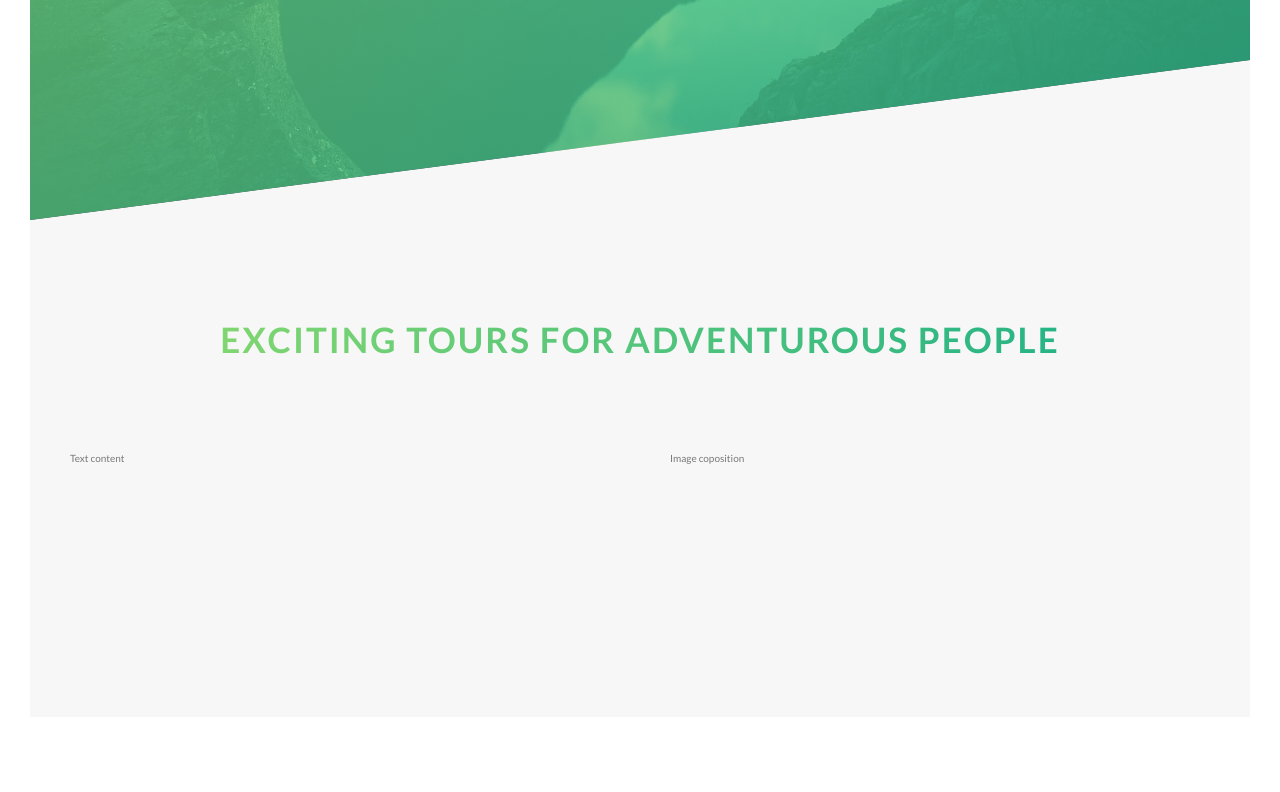
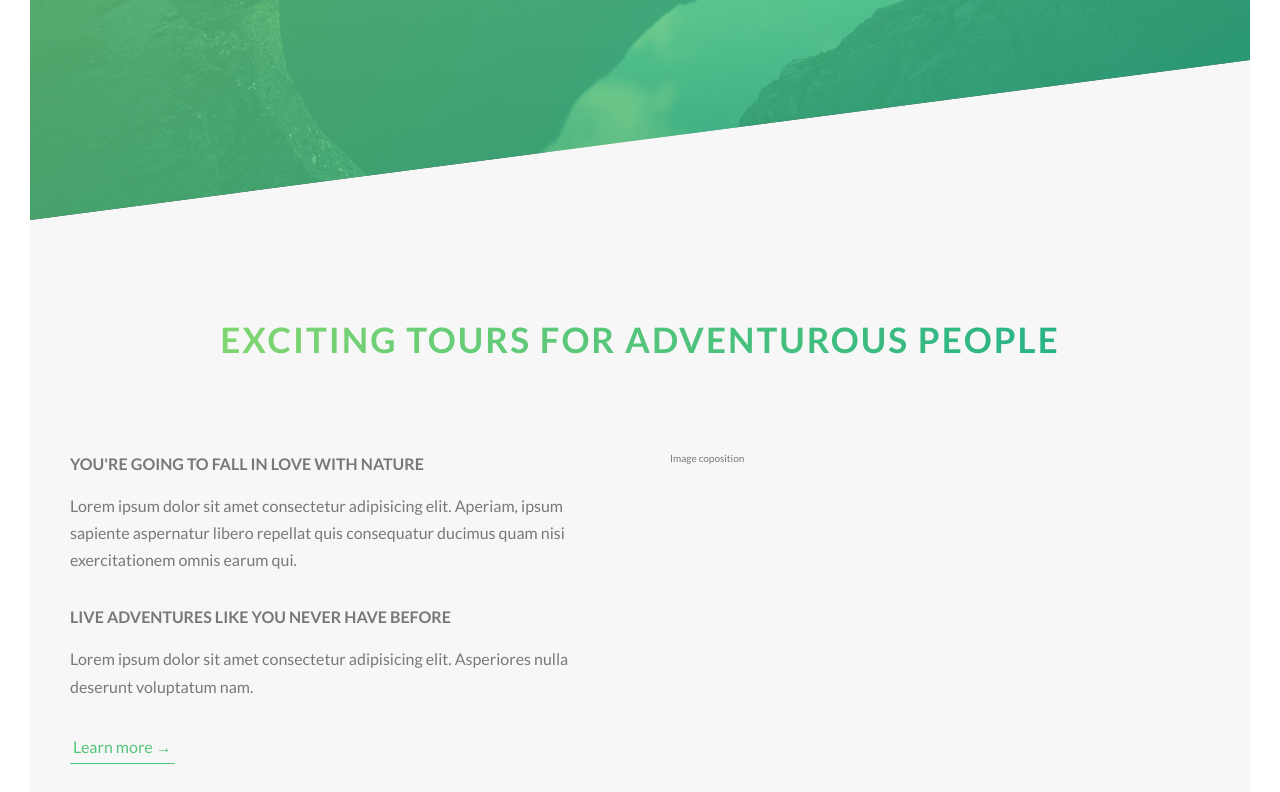
Before and after one commit to iivic17/landing-page--natours, a website: page index.html in a window 1280 px wide. Shown: the part 570-1362 px from the top of the page. Before the commit the page ends 1317 px from the top, so only its background shows below. Drawn offline with Linux system fonts and the light colour scheme.

Commit message:
Building the about section update

```diff
--- a/index.html
+++ b/index.html
@@ -24,7 +24,7 @@
 			</div>
 
 			<div class="header__text-box">
-				<h1 class="heading-primary u-margin-bottom-6">
+				<h1 class="heading-primary u-margin-bottom-ml">
 					<span class="heading-primary--main">Outdoors</span>
 					<span class="heading-primary--sub"
 						>is where life happens</span
@@ -39,14 +39,32 @@
 
 		<main>
 			<section class="section-about">
-				<div class="u-center-text u-margin-bottom-8">
+				<div class="u-center-text u-margin-bottom-l">
 					<h2 class="heading-secondary">
 						Exciting tours for adventurous people
 					</h2>
 				</div>
 
 				<div class="row">
-					<div class="col-1-of-2">Text content</div>
+					<div class="col-1-of-2">
+						<h3 class="heading-tertiary u-margin-bottom-s">
+							You're going to fall in love with nature
+						</h3>
+						<p class="paragraph">
+							Lorem ipsum dolor sit amet consectetur adipisicing
+							elit. Aperiam, ipsum sapiente aspernatur libero
+							repellat quis consequatur ducimus quam nisi
+							exercitationem omnis earum qui.
+						</p>
+						<h3 class="heading-tertiary u-margin-bottom-s">
+							Live adventures like you never have before
+						</h3>
+						<p class="paragraph">
+							Lorem ipsum dolor sit amet consectetur adipisicing
+							elit. Asperiores nulla deserunt voluptatum nam.
+						</p>
+						<a href="#" class="text-btn">Learn more &rarr;</a>
+					</div>
 					<div class="col-1-of-2">Image coposition</div>
 				</div>
 			</section>
--- a/sass/abstracts/_variables.scss
+++ b/sass/abstracts/_variables.scss
@@ -13,3 +13,7 @@
 $grid-width: 114rem;
 $gutter-vertical: 8rem;
 $gutter-horizontal: 6rem;
+
+// Font
+$default-rem-size: 62.5%;
+$default-font-size: 1.6rem;
--- a/sass/base/_base.scss
+++ b/sass/base/_base.scss
@@ -7,8 +7,7 @@
 }
 
 html {
-	// Defines what 1rem is
-	font-size: 62.5%;
+	font-size: $default-rem-size;
 
 	box-sizing: border-box;
 }
--- a/sass/base/_typography.scss
+++ b/sass/base/_typography.scss
@@ -59,3 +59,17 @@
 	// 	text-shadow: 0.5rem 1rem 2rem rgba($color-black, 0.2);
 	// }
 }
+
+.heading-tertiary {
+	font-size: $default-font-size;
+	font-weight: 700;
+	text-transform: uppercase;
+}
+
+.paragraph {
+	font-size: $default-font-size;
+
+	&:not(:last-child) {
+		margin-bottom: 3rem;
+	}
+}
--- a/sass/base/_utilities.scss
+++ b/sass/base/_utilities.scss
@@ -2,10 +2,18 @@
 	text-align: center;
 }
 
-.u-margin-bottom-6 {
+.u-margin-bottom-s {
+	margin-bottom: 1.5rem;
+}
+
+.u-margin-bottom-m {
+	margin-bottom: 4rem;
+}
+
+.u-margin-bottom-ml {
 	margin-bottom: 6rem;
 }
 
-.u-margin-bottom-8 {
+.u-margin-bottom-l {
 	margin-bottom: 8rem;
 }
--- a/sass/components/_button.scss
+++ b/sass/components/_button.scss
@@ -3,7 +3,7 @@
 	&:visited {
 		text-transform: uppercase;
 		text-decoration: none;
-		font-size: 1.6rem;
+		font-size: $default-font-size;
 
 		border-radius: 100px;
 
@@ -66,3 +66,32 @@
 		animation-fill-mode: backwards;
 	}
 }
+
+.text-btn {
+	&:link,
+	&:visited {
+		color: $color-primary;
+		text-decoration: none;
+		font-size: $default-font-size;
+
+		border-bottom: 0.1rem solid $color-primary;
+		padding: 0.3rem;
+
+		display: inline-block;
+
+		transition: all 0.2s;
+	}
+
+	&:hover {
+		background-color: $color-primary;
+		color: $color-white;
+
+		box-shadow: 0 1rem 2rem rgba($color-black, 0.15);
+		transform: translateY(-0.2rem);
+	}
+
+	&:active {
+		box-shadow: 0 0.5rem 1rem rgba($color-black, 0.15);
+		transform: translateY(0);
+	}
+}
```
Also changed, not shown: css/main.css.
